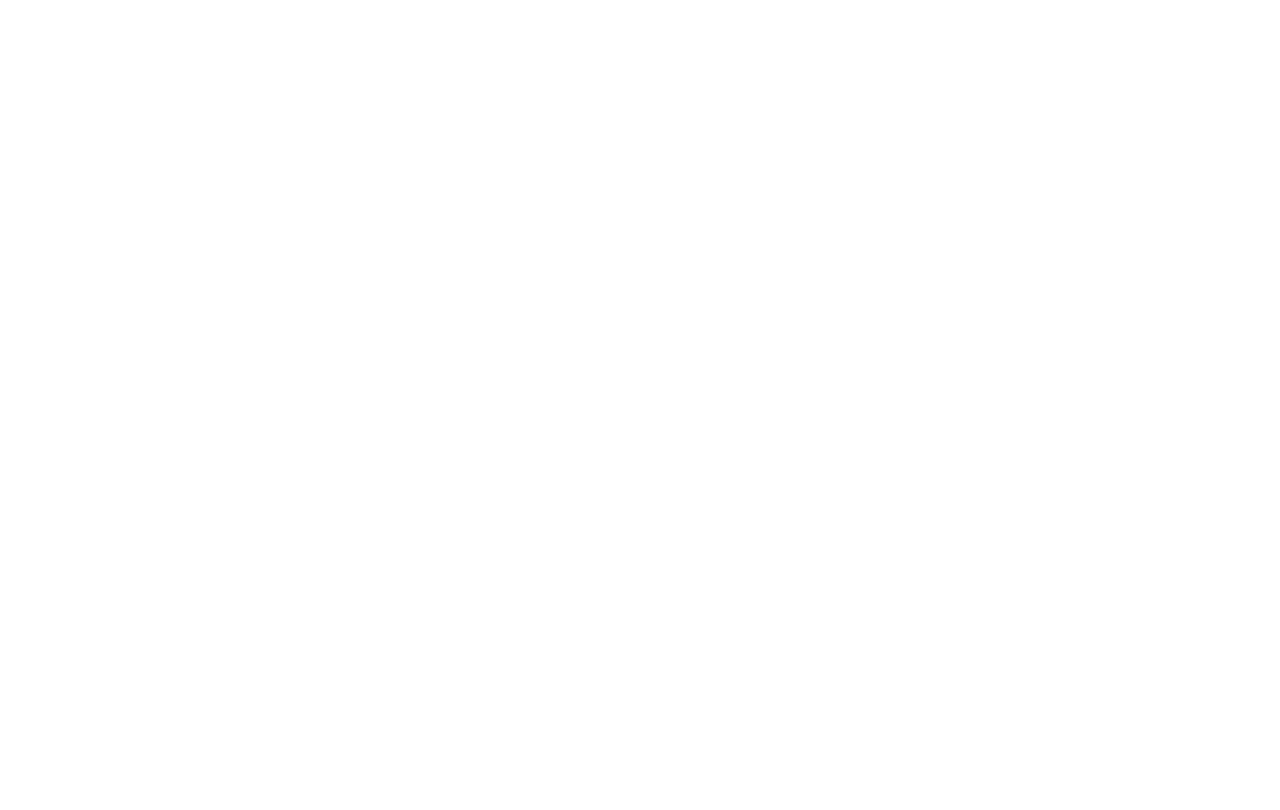
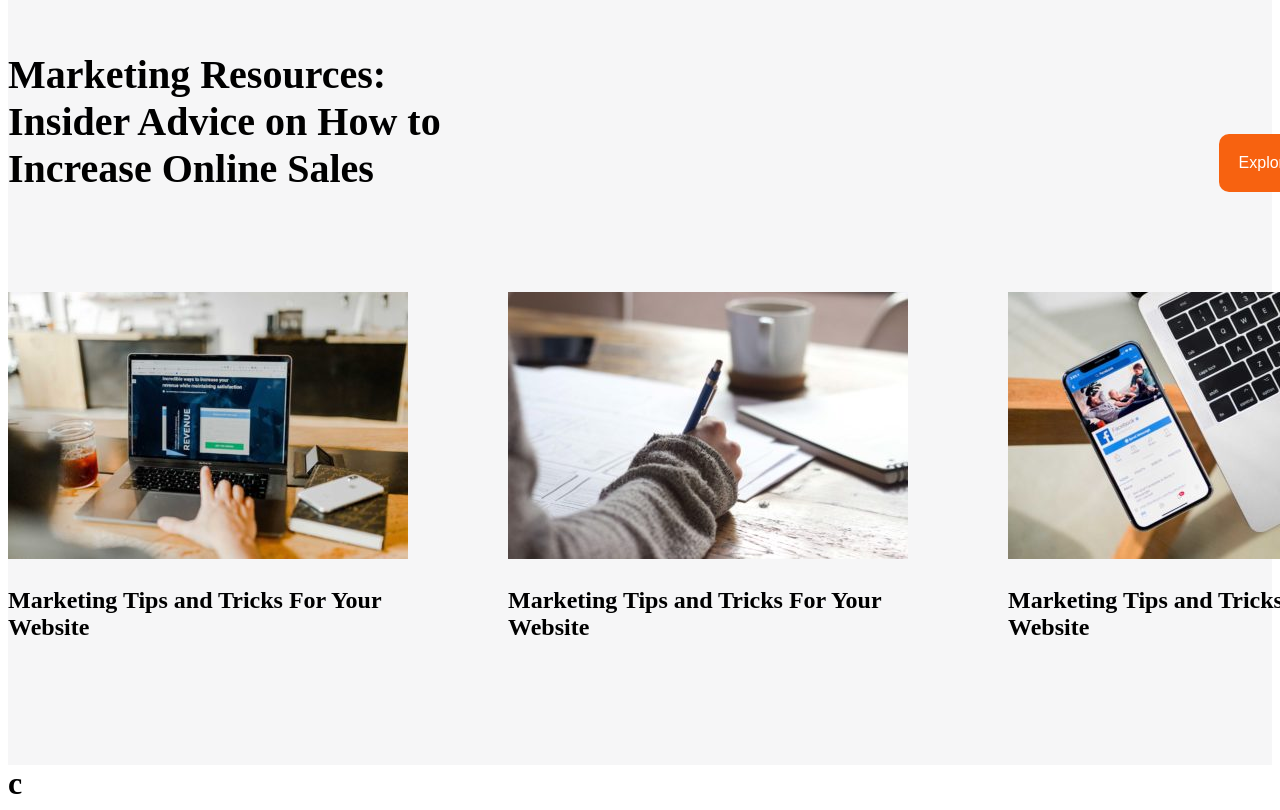
Before and after one commit to EttoreBarcella/proj-html-vuejs, a Vue app: page / in a window 1280 px wide. Shown: the part 6514-7324 px from the top of the page. Before the commit the page ends 6377 px from the top, so only its background shows below. Built offline with nearby package versions, Linux system fonts and the light colour scheme.

Commit message:
added section tips

```diff
--- a/src/components/Main/BaseMain.vue
+++ b/src/components/Main/BaseMain.vue
@@ -7,6 +7,7 @@
         <TeamMain/>
         <AboutMain/>
         <ReviewMain/>
+        <TipsMain/>
     </div>
 </template>
 
@@ -18,10 +19,11 @@
 import TeamMain from '../Section/TeamMain.vue'
 import AboutMain from '../Section/AboutMain.vue'
 import ReviewMain from '../Section/ReviewMain.vue'
+import TipsMain from '../Section/TipsMain.vue'
 
 export default {
     name:'BaseMain',
-    components:{JumboMain, ConsultationMain, BrandMain, CardMarketing, TeamMain,AboutMain,ReviewMain,},
+    components:{JumboMain, ConsultationMain, BrandMain, CardMarketing, TeamMain,AboutMain,ReviewMain,TipsMain},
 }
 </script>
 
--- a/src/components/Section/ReviewMain.vue
+++ b/src/components/Section/ReviewMain.vue
@@ -26,6 +26,7 @@
     display: flex;
     flex-direction: row;
     margin-top: 100px;
+    margin-bottom: 100px;
     .box_img{
         width: 50%;
         img{
@@ -36,7 +37,7 @@
         width: 50%;
         h2{
             margin-right: 100px;
-            font-size: 2rem;
+            font-size: 1.8rem;
             margin-top: 150px;
             margin-bottom: 10px;
         }
--- /dev/null
+++ b/src/components/Section/TipsMain.vue
@@ -0,0 +1,94 @@
+<template>
+    <section>
+        <div id="container_tips">
+            <div class="text_col">
+                <h2>Marketing Resources: <br>
+                    Insider Advice on How to Increase Online Sales</h2>
+            </div>
+            <div class="button_col">
+                <ButtonTips/>
+            </div>
+        </div>
+        <div class="box_tips">
+            <div class="card_tips">
+                <div class="box_img">
+                    <img src="../../assets/Img/blog-posts-6-400x267.jpg" alt="">
+                </div>
+                <div class="text_img">
+                    <h3>Marketing Tips and Tricks For Your Website</h3>
+                </div>
+            </div>
+            <div class="card_tips">
+                <div class="box_img">
+                    <img src="../../assets/Img/blog-posts-5-400x267.jpg" alt="">
+                </div>
+                <div class="text_img">
+                    <h3>Marketing Tips and Tricks For Your Website</h3>
+                </div>
+            </div>
+            <div class="card_tips">
+                <div class="box_img">
+                    <img src="../../assets/Img/blog-posts-4-400x267.jpg" alt="">
+                </div>
+                <div class="text_img">
+                    <h3>Marketing Tips and Tricks For Your Website</h3>
+                </div>
+            </div>
+        </div>
+    </section>
+</template>
+
+<script>
+import ButtonTips from '../blocks/ButtonTips.vue'
+export default {
+    name:'TipsMain',
+    components:{ButtonTips,}
+}
+</script>
+
+<style lang="scss" scoped>
+section{
+    background-color: #f6f6f7;
+    #container_tips{
+        width: 1500px;
+        margin: auto;
+        padding-top: 100px;
+        display: flex;
+        padding-bottom: 100px;
+        .text_col{
+            width: 40%;
+            h2{
+                font-size: 2.5rem;
+                margin-bottom: 0;
+            }
+        }
+        .button_col{
+            width: 60%;
+            display: flex;
+            align-items: flex-end;
+            justify-content: flex-end;
+            margin-right: 100px;
+        }
+    }
+    .box_tips{
+        width: 1500px;
+        margin: auto;
+        display: flex;
+        flex-wrap: wrap;
+        flex-direction: row;
+        padding-bottom: 100px;
+        .card_tips{
+            width: calc(100% / 3);
+            display: flex;
+            flex-direction: column;
+            .box_img{
+                width: 100%;
+            }
+            h3{
+                font-size: 1.5rem;
+                margin-right: 50px;
+            }
+        }
+    }
+}
+</style>
--- /dev/null
+++ b/src/components/blocks/ButtonTips.vue
@@ -0,0 +1,22 @@
+<template>
+    <button class="button_tips">Explore all resources</button>
+</template>
+
+<script>
+export default {
+    name:'ButtonTips'
+}
+</script>
+
+<style lang="scss" scoped>
+.button_tips{
+    margin-top: 10px;
+    background-color: #f76210;
+    padding: 20px;
+    border: none;
+    border-radius: 10px;
+    color: white;
+    cursor: pointer;
+    font-size: 1rem;
+}
+</style>
```
